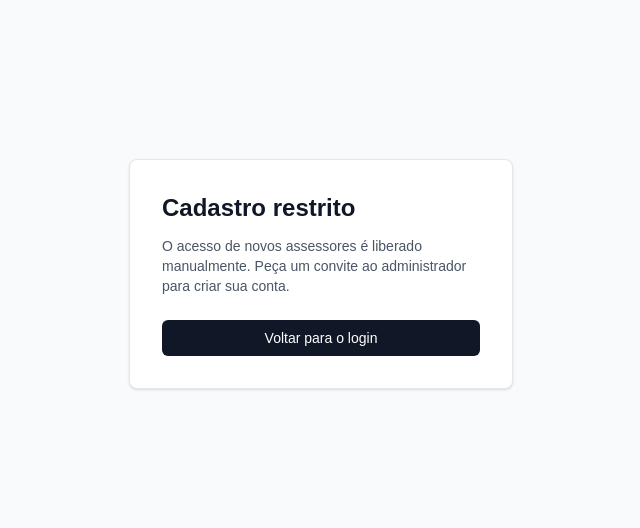
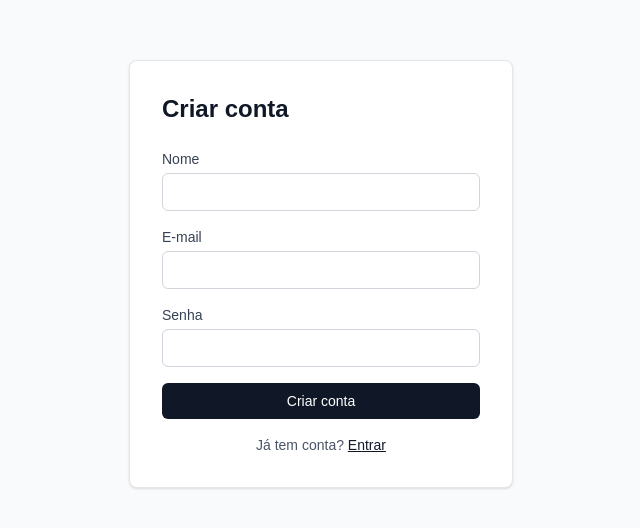
Before and after one commit to Gasopa123/mvp-planejamento-financeiro, a Next.js app: page /cadastro in a window 1280 px wide. Shown: the part 126-654 px from the top of the page, without its empty margins (319-959 px from the left). Built offline with nearby package versions, Linux system fonts and the light colour scheme.

Commit message:
revert: keep public advisor signup (#45)
This reverts commit 89fd69b0807465b024b6fa8b1974081c7439e464.

Co-authored-by: root <root@srv1810247.hstgr.cloud>

```diff
--- a/app/cadastro/page.tsx
+++ b/app/cadastro/page.tsx
@@ -1,21 +1,134 @@
+"use client";
+
+import { useState, type FormEvent } from "react";
+import { useRouter } from "next/navigation";
 import Link from "next/link";
+import { createClient } from "@/lib/supabase/client";
 
 export default function CadastroPage() {
+  const router = useRouter();
+  const [nome, setNome] = useState("");
+  const [email, setEmail] = useState("");
+  const [password, setPassword] = useState("");
+  const [error, setError] = useState<string | null>(null);
+  const [message, setMessage] = useState<string | null>(null);
+  const [loading, setLoading] = useState(false);
+
+  async function handleSubmit(event: FormEvent<HTMLFormElement>) {
+    event.preventDefault();
+    setError(null);
+    setMessage(null);
+    setLoading(true);
+
+    const supabase = createClient();
+    const { data, error } = await supabase.auth.signUp({
+      email,
+      password,
+      options: {
+        data: { nome },
+      },
+    });
+
+    setLoading(false);
+
+    if (error) {
+      setError(error.message);
+      return;
+    }
+
+    // Se a confirmação de e-mail estiver desativada no projeto, o Supabase
+    // já retorna uma sessão ativa e podemos seguir direto pra área logada.
+    if (data.session) {
+      router.push("/carteira");
+      router.refresh();
+      return;
+    }
+
+    setMessage("Cadastro realizado! Verifique seu e-mail para confirmar a conta antes de entrar.");
+  }
+
   return (
     <main className="flex min-h-screen flex-1 items-center justify-center bg-gray-50 px-4 py-16">
       <div className="w-full max-w-sm rounded-lg border border-gray-200 bg-white p-8 shadow-sm">
-        <h1 className="mb-3 text-2xl font-semibold text-gray-900">Cadastro restrito</h1>
-        <p className="text-sm text-gray-600">
-          O acesso de novos assessores é liberado manualmente. Peça um convite ao
-          administrador para criar sua conta.
+        <h1 className="mb-6 text-2xl font-semibold text-gray-900">Criar conta</h1>
+
+        <form onSubmit={handleSubmit} className="space-y-4">
+          <div>
+            <label
+              htmlFor="nome"
+              className="block text-sm font-medium text-gray-700"
+            >
+              Nome
+            </label>
+            <input
+              id="nome"
+              name="nome"
+              type="text"
+              autoComplete="name"
+              required
+              value={nome}
+              onChange={(event) => setNome(event.target.value)}
+              className="mt-1 w-full rounded-md border border-gray-300 px-3 py-2 text-sm text-gray-900 focus:border-gray-500 focus:outline-none focus:ring-1 focus:ring-gray-500"
+            />
+          </div>
+
+          <div>
+            <label
+              htmlFor="email"
+              className="block text-sm font-medium text-gray-700"
+            >
+              E-mail
+            </label>
+            <input
+              id="email"
+              name="email"
+              type="email"
+              autoComplete="email"
+              required
+              value={email}
+              onChange={(event) => setEmail(event.target.value)}
+              className="mt-1 w-full rounded-md border border-gray-300 px-3 py-2 text-sm text-gray-900 focus:border-gray-500 focus:outline-none focus:ring-1 focus:ring-gray-500"
+            />
+          </div>
+
+          <div>
+            <label
+              htmlFor="password"
+              className="block text-sm font-medium text-gray-700"
+            >
+              Senha
+            </label>
+            <input
+              id="password"
+              name="password"
+              type="password"
+              autoComplete="new-password"
+              minLength={6}
+              required
+              value={password}
+              onChange={(event) => setPassword(event.target.value)}
+              className="mt-1 w-full rounded-md border border-gray-300 px-3 py-2 text-sm text-gray-900 focus:border-gray-500 focus:outline-none focus:ring-1 focus:ring-gray-500"
+            />
+          </div>
+
+          {error && <p className="text-sm text-red-600">{error}</p>}
+          {message && <p className="text-sm text-green-700">{message}</p>}
+
+          <button
+            type="submit"
+            disabled={loading}
+            className="w-full rounded-md bg-gray-900 px-4 py-2 text-sm font-medium text-white hover:bg-gray-800 disabled:opacity-50"
+          >
+            {loading ? "Criando conta..." : "Criar conta"}
+          </button>
+        </form>
+
+        <p className="mt-4 text-center text-sm text-gray-600">
+          Já tem conta?{" "}
+          <Link href="/login" className="font-medium text-gray-900 underline">
+            Entrar
+          </Link>
         </p>
-
-        <Link
-          href="/login"
-          className="mt-6 block rounded-md bg-gray-900 px-4 py-2 text-center text-sm font-medium text-white hover:bg-gray-800"
-        >
-          Voltar para o login
-        </Link>
       </div>
     </main>
   );
--- a/app/login/page.tsx
+++ b/app/login/page.tsx
@@ -2,6 +2,7 @@
 
 import { useState, type FormEvent } from "react";
 import { useRouter } from "next/navigation";
+import Link from "next/link";
 import { createClient } from "@/lib/supabase/client";
 
 export default function LoginPage() {
@@ -145,7 +146,10 @@ export default function LoginPage() {
             </p>
 
             <p className="mt-4 text-center text-sm text-gray-600">
-              Acesso restrito a assessores convidados.
+              Ainda não tem conta?{" "}
+              <Link href="/cadastro" className="font-medium text-gray-900 underline">
+                Cadastre-se
+              </Link>
             </p>
           </>
         ) : (
```
Also changed, not shown: 2 other files (tests, documents, lock files or other folders).
